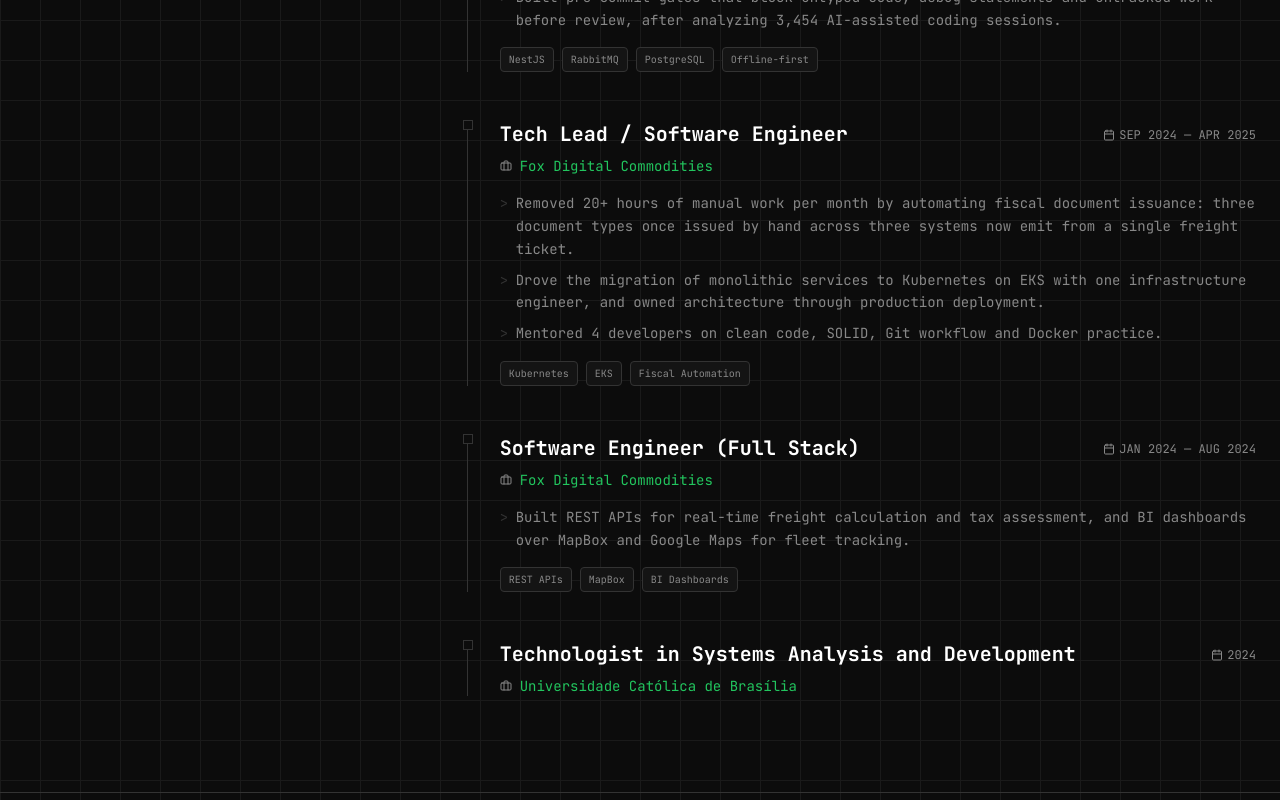
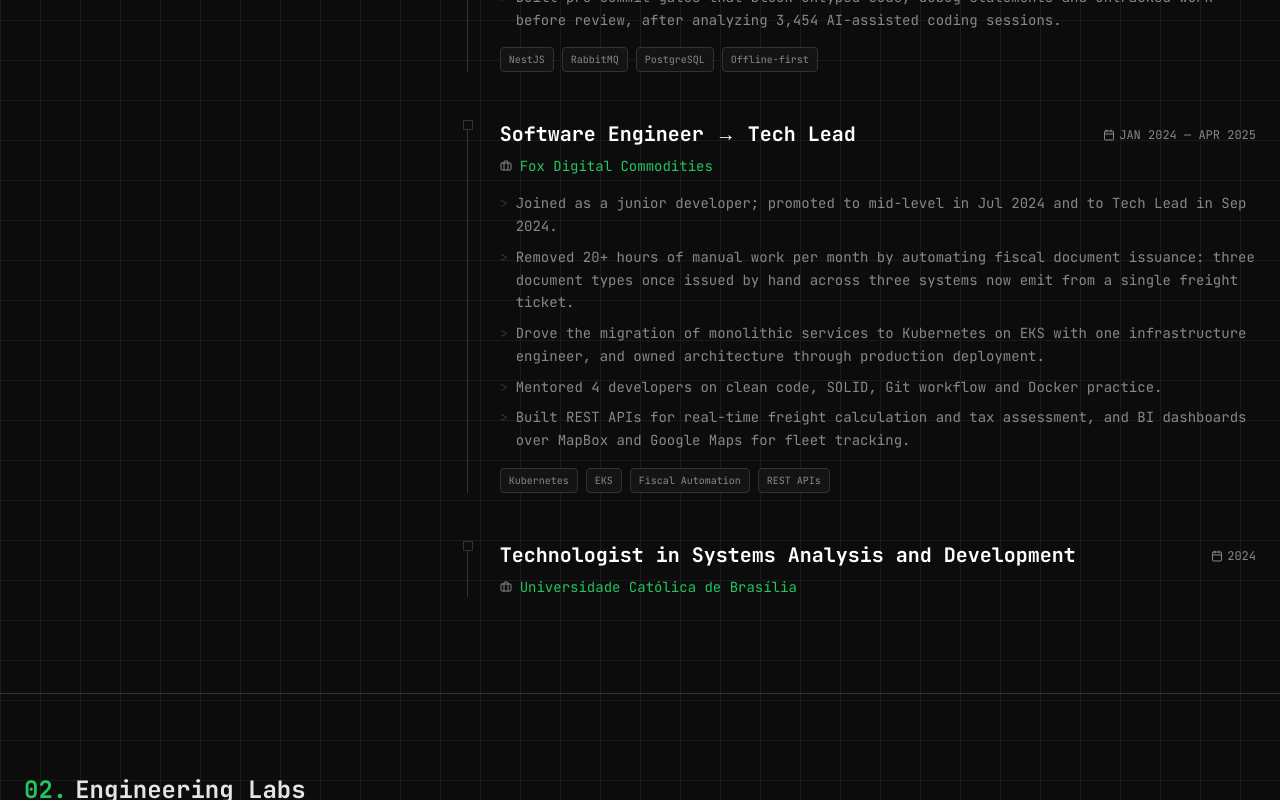
Before and after one commit to Gefferson-Souza/personal-website, a Next.js app: page / in a window 1280 px wide. Shown: the part 1220-2020 px from the top of the page. Built offline with nearby package versions, Linux system fonts and the light colour scheme.

Commit message:
fix(site): une os cargos da Fox e mostra a progressão Junior → Pleno → Tech Lead
Co-Authored-By: Claude Fable 5.1 <noreply@anthropic.com>
Claude-Session: https://claude.ai/code/session_01Bn1UjCGhf74vq4CBNDtR3f

```diff
--- a/components/Experience.tsx
+++ b/components/Experience.tsx
@@ -17,21 +17,14 @@ export default function Experience() {
     },
     {
       company: "Fox Digital Commodities",
-      role: "Tech Lead / Software Engineer",
-      date: "SEP 2024 — APR 2025",
-      tech: ["Kubernetes", "EKS", "Fiscal Automation"],
+      role: "Software Engineer → Tech Lead",
+      date: "JAN 2024 — APR 2025",
+      tech: ["Kubernetes", "EKS", "Fiscal Automation", "REST APIs"],
       description: [
+        "Joined as a junior developer; promoted to mid-level in Jul 2024 and to Tech Lead in Sep 2024.",
         "Removed 20+ hours of manual work per month by automating fiscal document issuance: three document types once issued by hand across three systems now emit from a single freight ticket.",
         "Drove the migration of monolithic services to Kubernetes on EKS with one infrastructure engineer, and owned architecture through production deployment.",
-        "Mentored 4 developers on clean code, SOLID, Git workflow and Docker practice."
-      ]
-    },
-    {
-      company: "Fox Digital Commodities",
-      role: "Software Engineer (Full Stack)",
-      date: "JAN 2024 — AUG 2024",
-      tech: ["REST APIs", "MapBox", "BI Dashboards"],
-      description: [
+        "Mentored 4 developers on clean code, SOLID, Git workflow and Docker practice.",
         "Built REST APIs for real-time freight calculation and tax assessment, and BI dashboards over MapBox and Google Maps for fleet tracking."
       ]
     },
```
